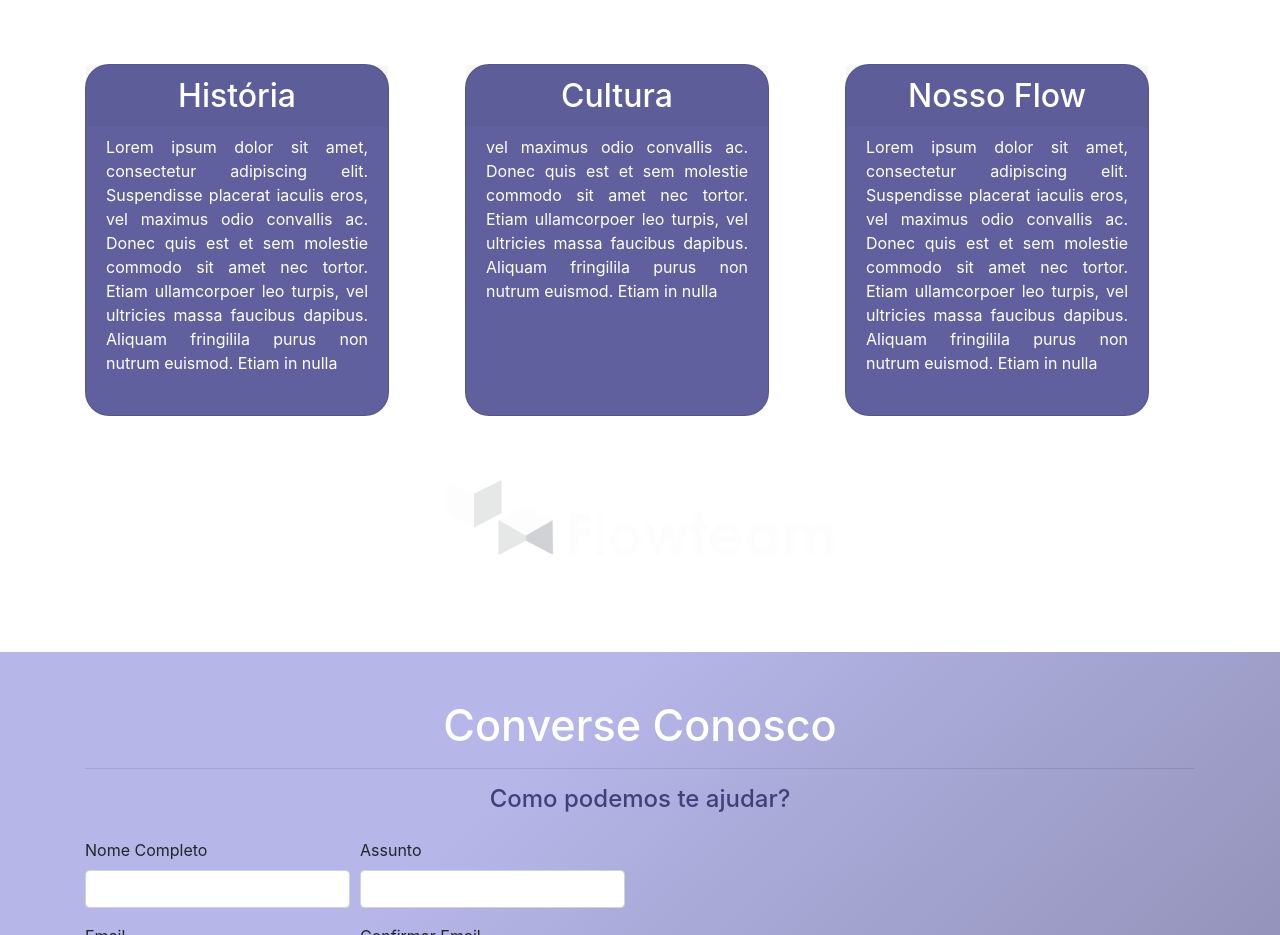
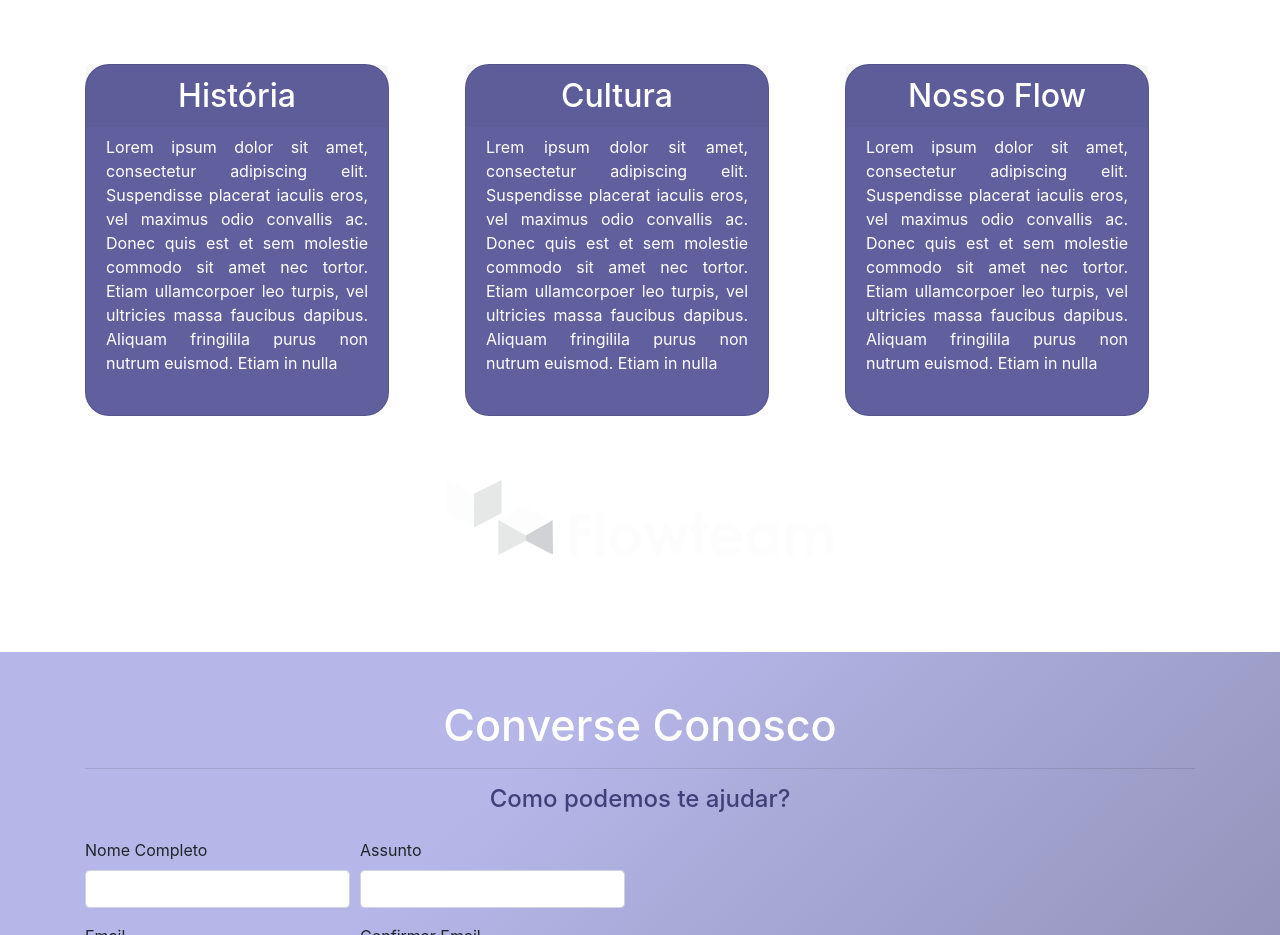
Before and after one commit to flowcorplabs/flowcorp, a website: page index.html in a window 1280 px wide. Shown: the part 880-1815 px from the top of the page. Drawn offline with Linux system fonts and the light colour scheme.

Commit message:
develop branch

```diff
--- a/index.html
+++ b/index.html
@@ -65,6 +65,7 @@
 						</div>
 						<div class="card-body">
 							<p class="card-text">
+								Lrem ipsum dolor sit amet, consectetur adipiscing elit. Suspendisse placerat iaculis eros,
 								vel maximus odio convallis ac. Donec quis est et sem molestie commodo sit amet nec tortor. Etiam ullamcorpoer
 								leo turpis, vel ultricies massa faucibus dapibus. Aliquam fringilila purus non nutrum euismod. Etiam in nulla
 							</p>
```
